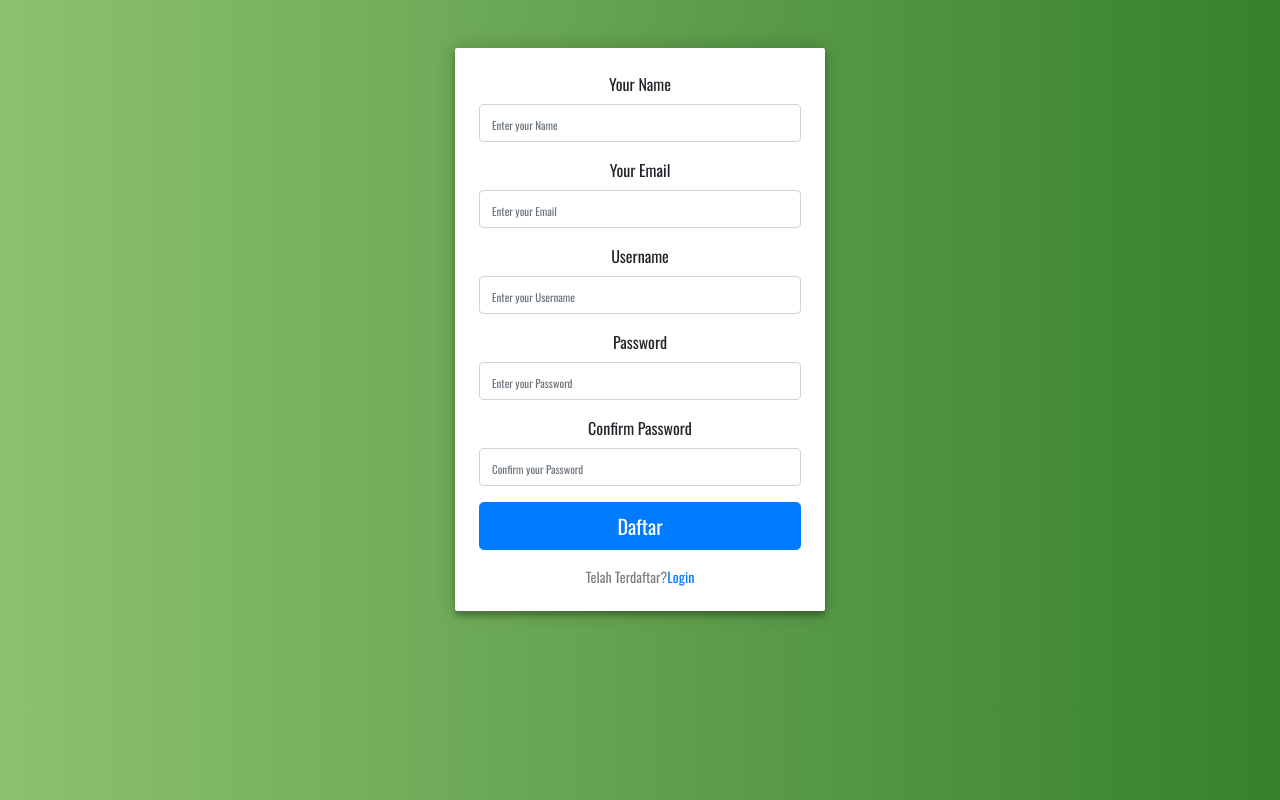
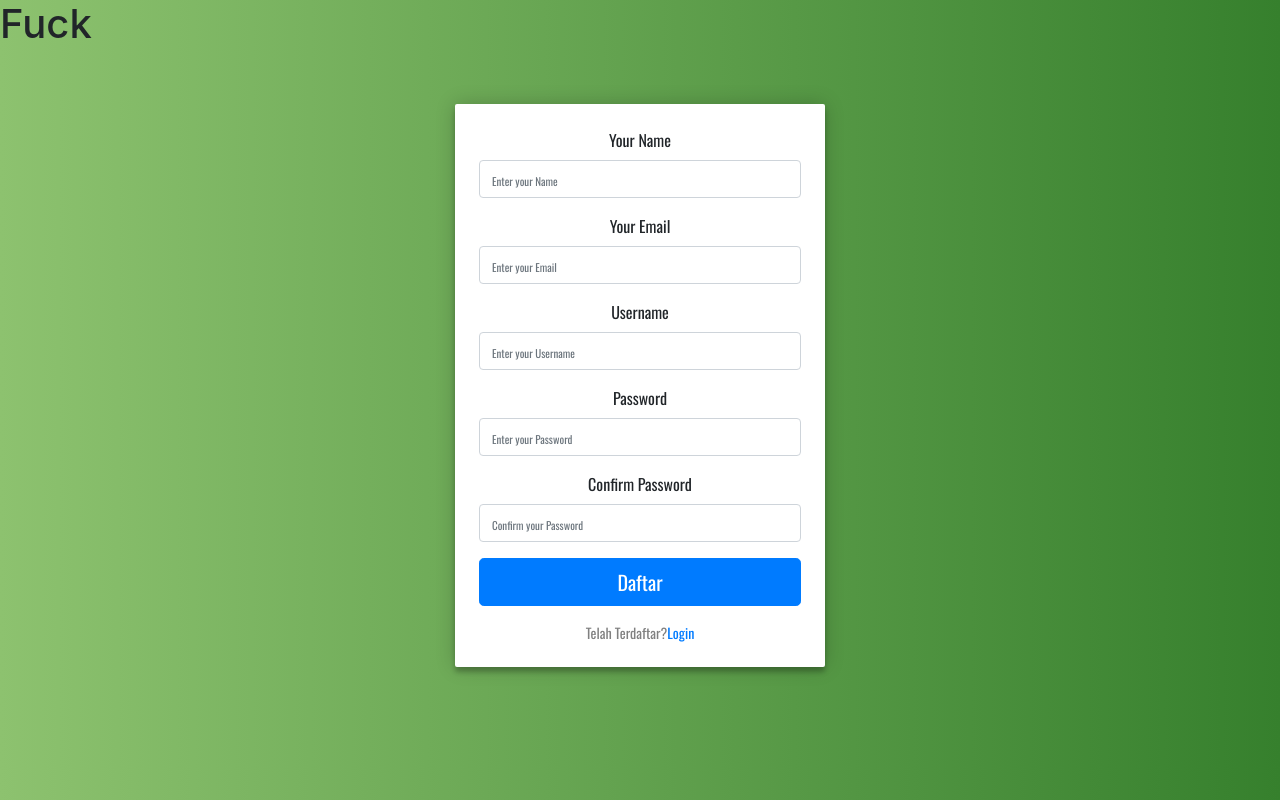
Before and after one commit to fadhiilnugroho/gofit, a plain HTML site: page registrasi.html in a window 1280 px wide. Drawn offline with nearby package versions, Linux system fonts and the light colour scheme.

Commit message:
This is a test

```diff
--- a/registrasi.html
+++ b/registrasi.html
@@ -22,10 +22,11 @@
     <script src="https://stackpath.bootstrapcdn.com/bootstrap/4.3.1/js/bootstrap.min.js"
         integrity="sha384-JjSmVgyd0p3pXB1rRibZUAYoIIy6OrQ6VrjIEaFf/nJGzIxFDsf4x0xIM+B07jRM"
         crossorigin="anonymous"></script>
-
+		<!--TESTING COMMIT-->
 		<title>Registrasi</title>
 	</head>
 	<body>
+		<h1>Fuck</h1>
 		<div class="container">
 			<div class="d-flex justify-content-center mx-auto">
                     <div class="form col-4 p-4 mt-5">
```
